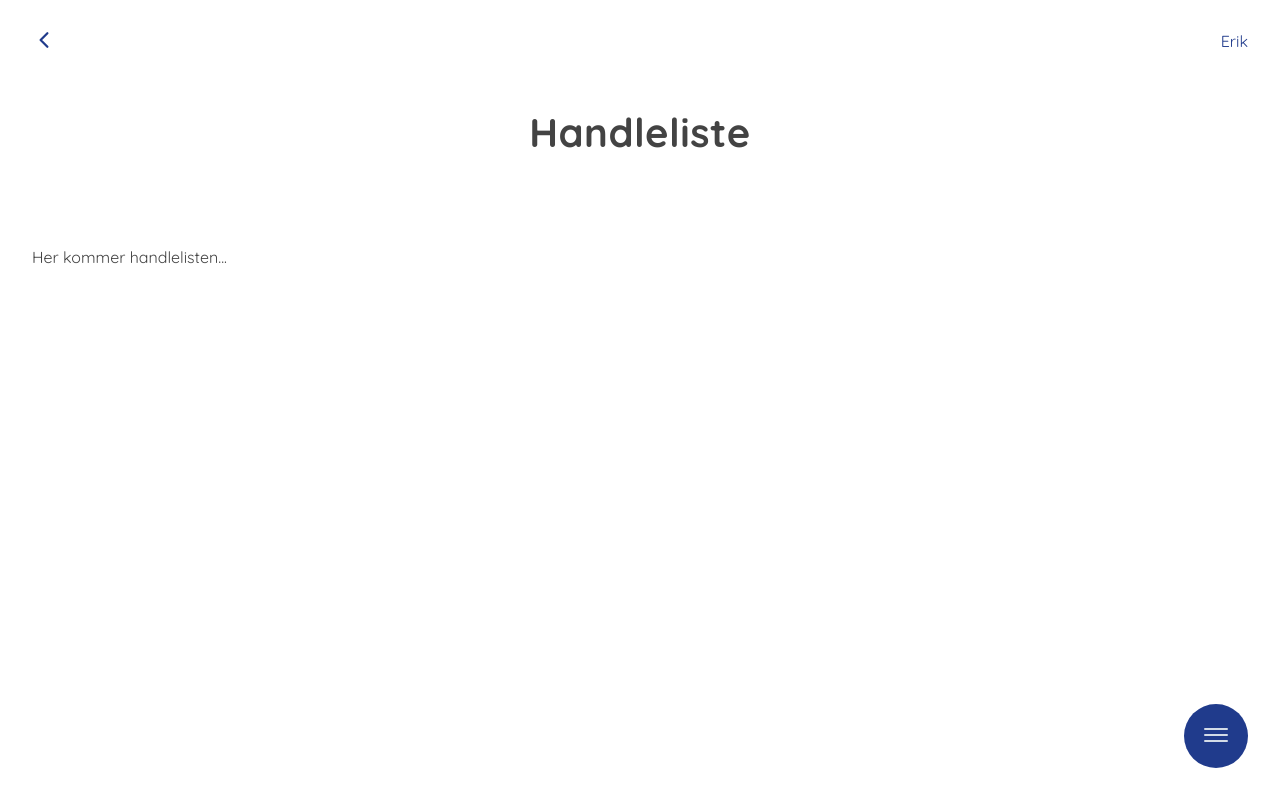
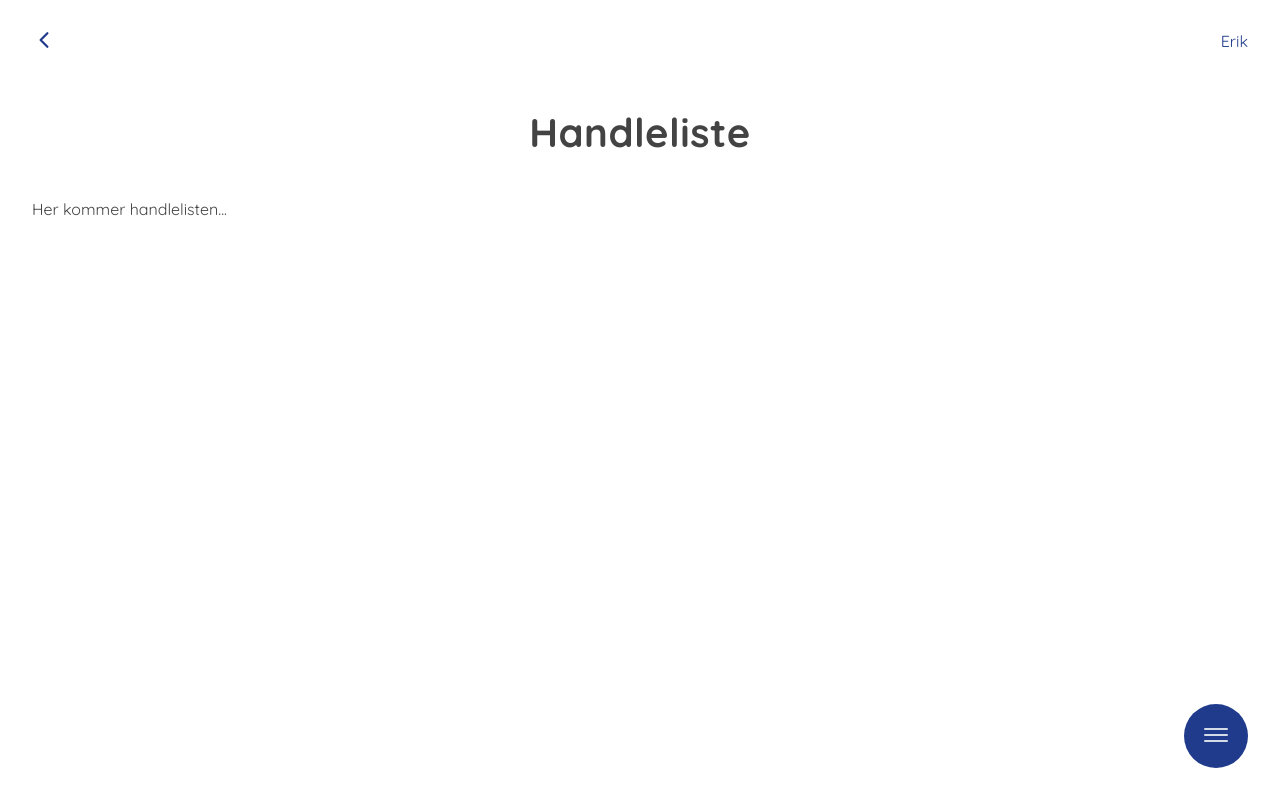
Before and after one commit to eTallang/minhytte, an Angular app: page /shopping-list in a window 1280 px wide. Shown: the top 806 px of the page. Built offline with nearby package versions, Linux system fonts and the light colour scheme; what @angular/fire would draw is missing.

Commit message:
feat(typography): fix header

```diff
--- a/src/app/shared/header/header.directive.ts
+++ b/src/app/shared/header/header.directive.ts
@@ -21,7 +21,7 @@ export class HeaderDirective implements OnInit {
   constructor(private elementRef: ElementRef<HTMLElement>) { }
 
   ngOnInit(): void {
-    fromEvent(document, 'scroll').subscribe(() => {
+    fromEvent(window, 'scroll').subscribe(() => {
       console.log(this.elementRef.nativeElement.style.top);
     });
   }
--- a/src/app/shell/shell.component.html
+++ b/src/app/shell/shell.component.html
@@ -5,7 +5,7 @@
 <div class="router-container" [ngClass]="{'faded': menuIsOpen}">
   <router-outlet></router-outlet>
 </div>
-<div class="backdrop" [ngClass]="{'faded': menuIsOpen}"></div>
+<!-- <div class="backdrop" [ngClass]="{'faded': menuIsOpen}"></div> -->
 <button class="fab" (click)="openMenu()">
   <mh-icon name="menu"></mh-icon>
 </button>
--- a/src/app/shell/shell.component.scss
+++ b/src/app/shell/shell.component.scss
@@ -35,6 +35,7 @@
   background-color: var(--color-primary);
   opacity: 0;
   transition: opacity 300ms ease;
+  user-select: none;
 
   &.faded {
     opacity: 0.3;
--- a/src/app/shopping-list/shopping-list.component.html
+++ b/src/app/shopping-list/shopping-list.component.html
@@ -1,2 +1,2 @@
-<h1 appHeader>Handleliste</h1>
+<h1>Handleliste</h1>
 <p>Her kommer handlelisten...</p>
--- a/src/styles/typography.scss
+++ b/src/styles/typography.scss
@@ -4,13 +4,12 @@ h1 {
   font-weight: 700;
   margin-bottom: 3rem;
   letter-spacing: 0.5px;
-  width: 100%;
   text-align: center;
   position: sticky;
   top: var(--spacing-three);
-  padding-bottom: var(--spacing-three);
-  margin-top: calc(var(--spacing-one) * 5);
+  padding-bottom: var(--spacing-two);
   background-color: var(--color-bg);
+  margin: calc(var(--spacing-one) * 5) calc(var(--spacing-two) * -1) var(--spacing-one);
 }
 
 h2 {
```
